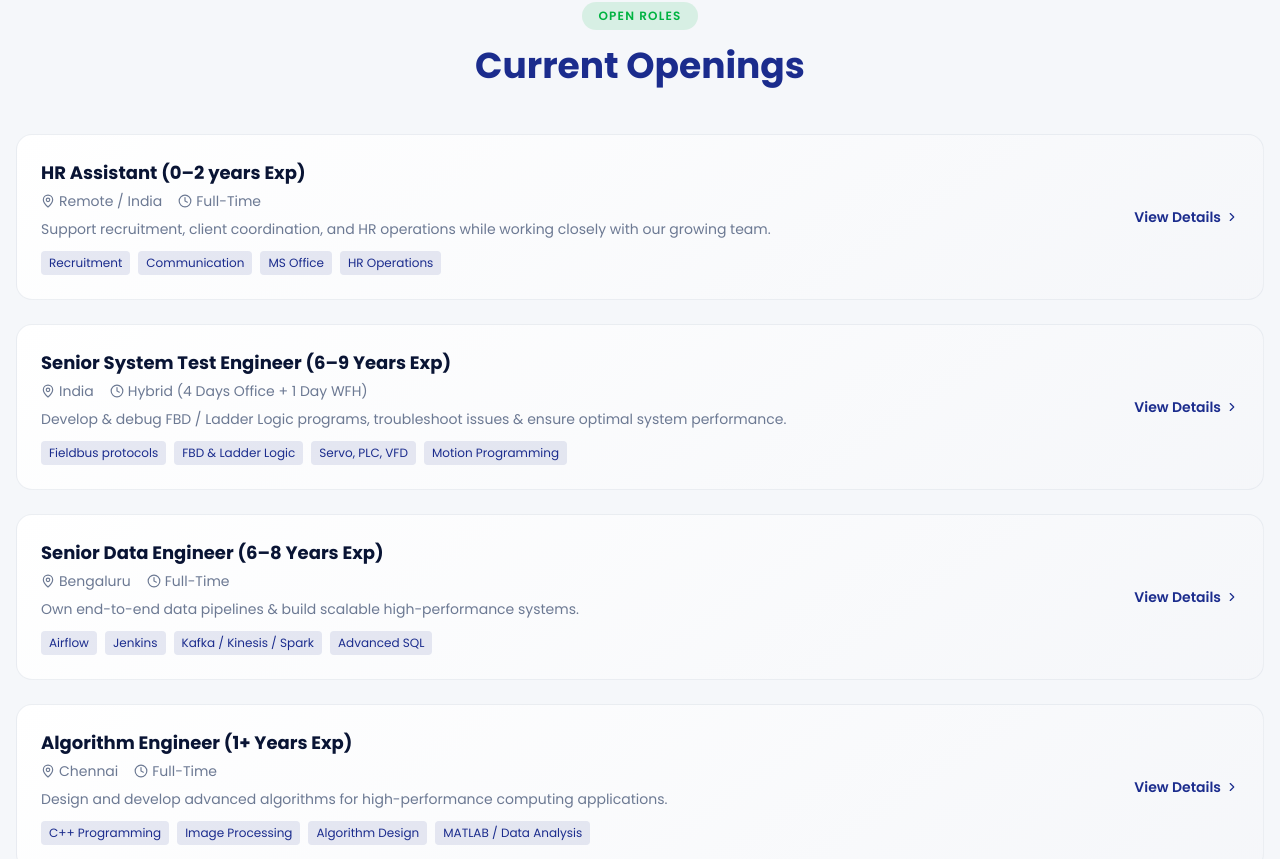
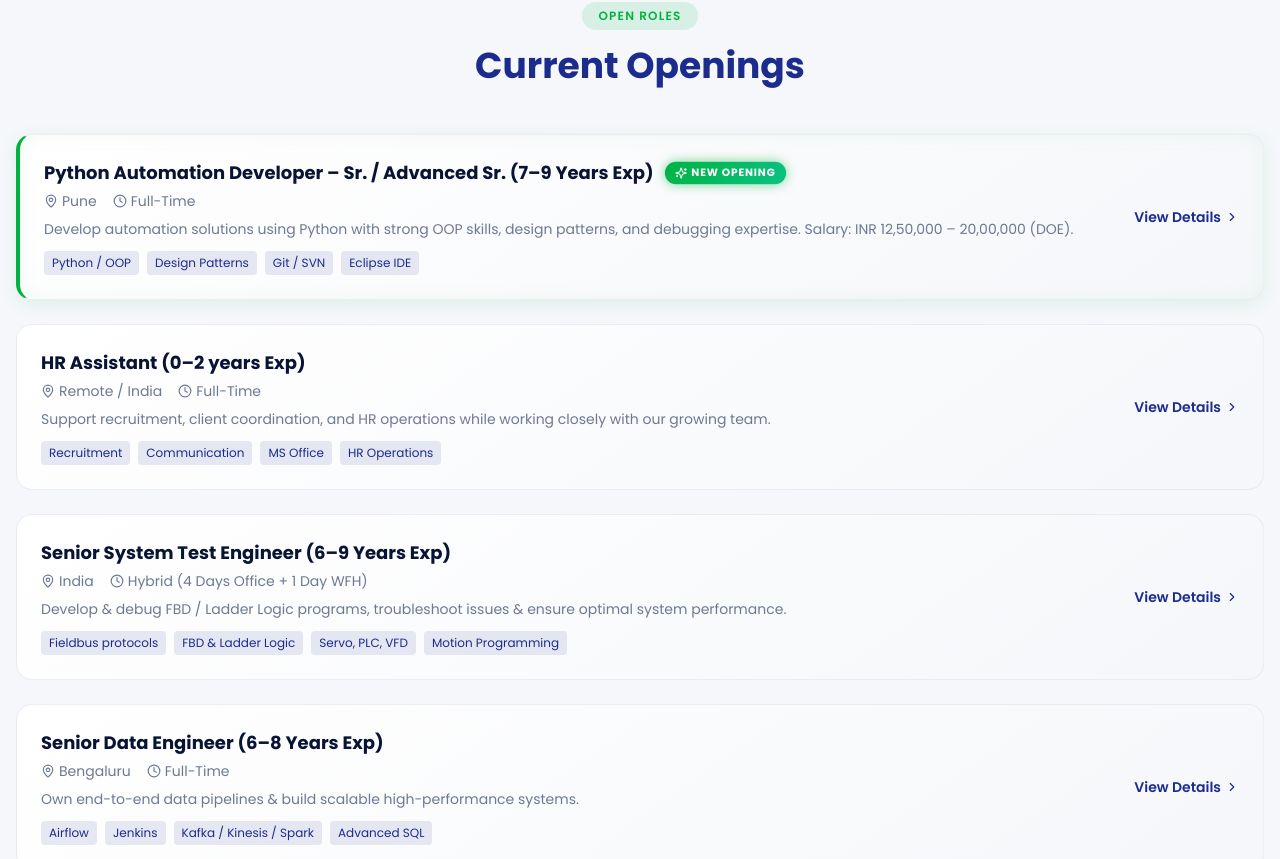
Before and after one commit to Bharathgoudganagoni/keezenix-Global, a React (Vite) app: page /careers in a window 1280 px wide. Shown: the part 920-1779 px from the top of the page. Built offline with nearby package versions, Linux system fonts and the light colour scheme; the HTML template or start-up script is replaced by a standard one.

Commit message:
first commit

```diff
--- a/src/index.css
+++ b/src/index.css
@@ -336,3 +336,87 @@
   background: var(--progress-color);
   animation: fillProgress 1.5s ease forwards;
 }
+
+/* ─── NEW Opening Badge & Card ─── */
+.new-badge {
+  display: inline-flex;
+  align-items: center;
+  gap: 4px;
+  font-size: 0.65rem;
+  font-weight: 700;
+  letter-spacing: 0.08em;
+  text-transform: uppercase;
+  padding: 3px 10px;
+  border-radius: 9999px;
+  color: #fff;
+  background: linear-gradient(135deg, hsl(142, 100%, 35%), hsl(160, 90%, 40%));
+  box-shadow: 0 0 10px hsl(142, 100%, 35%, 0.5);
+  animation: badgePulse 2s ease-in-out infinite, badgeShimmer 3s ease-in-out infinite;
+  position: relative;
+  overflow: hidden;
+  white-space: nowrap;
+  flex-shrink: 0;
+}
+
+.new-badge::before {
+  content: '';
+  position: absolute;
+  top: 0;
+  left: -100%;
+  width: 100%;
+  height: 100%;
+  background: linear-gradient(
+    90deg,
+    transparent,
+    rgba(255, 255, 255, 0.35),
+    transparent
+  );
+  animation: shimmerSlide 2.5s ease-in-out infinite;
+}
+
+.new-opening-card {
+  border-left: 4px solid hsl(142, 100%, 35%) !important;
+  animation: cardGlow 3s ease-in-out infinite;
+  position: relative;
+}
+
+.new-opening-card::before {
+  content: '';
+  position: absolute;
+  top: 0;
+  left: 0;
+  right: 0;
+  bottom: 0;
+  border-radius: inherit;
+  pointer-events: none;
+  box-shadow: inset 0 0 20px hsl(142, 100%, 35%, 0.06);
+}
+
+@keyframes badgePulse {
+  0%, 100% {
+    box-shadow: 0 0 8px hsl(142, 100%, 35%, 0.4);
+    transform: scale(1);
+  }
+  50% {
+    box-shadow: 0 0 18px hsl(142, 100%, 35%, 0.7);
+    transform: scale(1.05);
+  }
+}
+
+@keyframes shimmerSlide {
+  0% {
+    left: -100%;
+  }
+  50%, 100% {
+    left: 100%;
+  }
+}
+
+@keyframes cardGlow {
+  0%, 100% {
+    box-shadow: 0 4px 15px hsl(142, 100%, 35%, 0.08), 0 0 0 0 hsl(142, 100%, 35%, 0);
+  }
+  50% {
+    box-shadow: 0 8px 30px hsl(142, 100%, 35%, 0.15), 0 0 0 2px hsl(142, 100%, 35%, 0.08);
+  }
+}
--- a/src/pages/Careers.tsx
+++ b/src/pages/Careers.tsx
@@ -9,7 +9,8 @@ import {
   Clock,
   ChevronRight,
   CheckCircle2,
-  DollarSign
+  DollarSign,
+  Sparkles
 } from "lucide-react";
 
 import AnimatedSection from "@/components/AnimatedSection";
@@ -46,6 +47,15 @@ const benefits = [
 
 /* ─── Job Openings ─── */
 const jobs = [
+  {
+    id: "python-automation-developer",
+    title: "Python Automation Developer – Sr. / Advanced Sr. (7–9 Years Exp)",
+    location: "Pune",
+    type: "Full-Time",
+    desc: "Develop automation solutions using Python with strong OOP skills, design patterns, and debugging expertise. Salary: INR 12,50,000 – 20,00,000 (DOE).",
+    skills: ["Python / OOP", "Design Patterns", "Git / SVN", "Eclipse IDE"],
+    isNew: true
+  },
   {
     id: "hr-assistant",
     title: "HR Assistant (0–2 years Exp)",
@@ -117,7 +127,8 @@ const jobs = [
     type: "Full-Time / Hybrid",
     desc: "Lead business transformation initiatives to drive EBITDA growth and operational excellence.",
     skills: ["Strategy", "Financial Analysis", "Lean / Six Sigma"]
-  }
+  },
+
 ];
 
 const Careers = () => {
@@ -174,9 +185,21 @@ const Careers = () => {
             {jobs.map((job, i) => (
               <AnimatedSection key={job.id} delay={i * 100}>
                 <Link to={`/careers/${job.id}`} className="block">
-                  <div className="service-card p-6 flex flex-col md:flex-row md:justify-between gap-5 cursor-pointer hover:shadow-lg transition">
+                  <div
+                    className={`service-card p-6 flex flex-col md:flex-row md:justify-between gap-5 cursor-pointer hover:shadow-lg transition${
+                      (job as any).isNew ? " new-opening-card" : ""
+                    }`}
+                  >
                     <div>
-                      <h3 className="font-bold text-lg">{job.title}</h3>
+                      <div className="flex items-center gap-3 flex-wrap">
+                        <h3 className="font-bold text-lg">{job.title}</h3>
+                        {(job as any).isNew && (
+                          <span className="new-badge">
+                            <Sparkles size={12} />
+                            NEW OPENING
+                          </span>
+                        )}
+                      </div>
 
                       <div className="flex gap-4 text-sm text-muted-foreground mt-1 flex-wrap">
                         <span className="flex items-center gap-1">
--- a/src/pages/JobDetails.tsx
+++ b/src/pages/JobDetails.tsx
@@ -213,6 +213,32 @@ const jobs: Job[] = [
       "Strong leadership"
     ],
     skills: ["Strategy", "Finance", "Operations"]
+  },
+  {
+    id: "python-automation-developer",
+    title: "Python Automation Developer (Sr. / Advanced Sr.)",
+    location: "Pune",
+    type: "Full-Time",
+    desc: "We are looking for a Python Automation Developer with strong OOP experience to develop automation solutions. Qualification: B.E./MCA/M.Sc./B.Sc. Salary: INR 12,50,000 – 20,00,000 (DOE).",
+    responsibilities: [
+      "Experience using OOPs in Python/Java/C++/C# (willingness to learn Python if from other languages)",
+      "Good analytical, design, coding and debugging skills",
+      "Good analytical and requirement understanding skills",
+      "Good design patterns, frameworks & coding skills – translate requirements into design and fully functional code",
+      "Strong English communication skills",
+      "Working experience on defect management tools (desirable)",
+      "Working experience on GIT/SVN or any code repository management tool (desirable)",
+      "Development using Eclipse IDE or equivalent IDE (desirable)"
+    ],
+    requirements: [
+      "7–9 years of relevant experience",
+      "Qualification: B.E./MCA/M.Sc./B.Sc.",
+      "Good team player with openness to learn new technologies",
+      "Self-motivated and proactive – works with minimum supervision",
+      "Should be able to supervise juniors",
+      "Takes ownership of tasks and deliverables"
+    ],
+    skills: ["Python / OOP", "Design Patterns", "Git / SVN", "Eclipse IDE"]
   }
 ];
 
```
